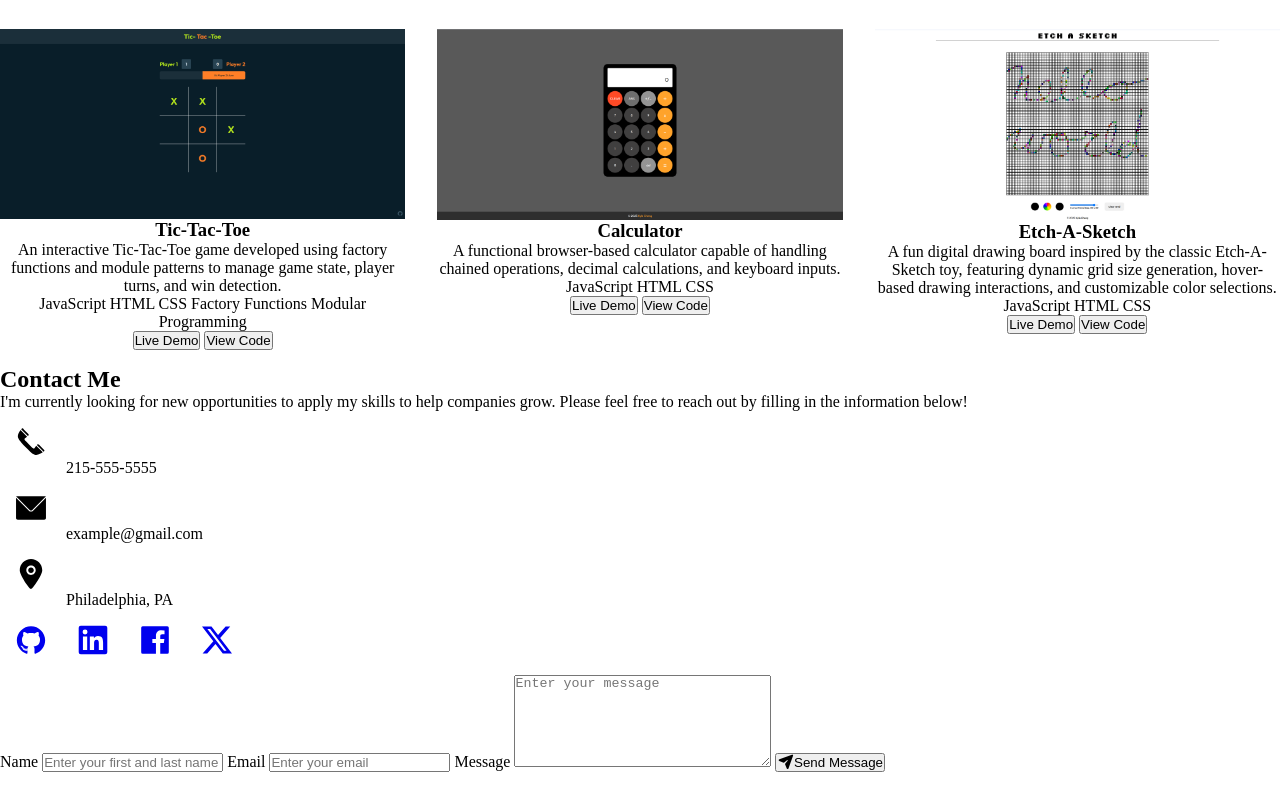
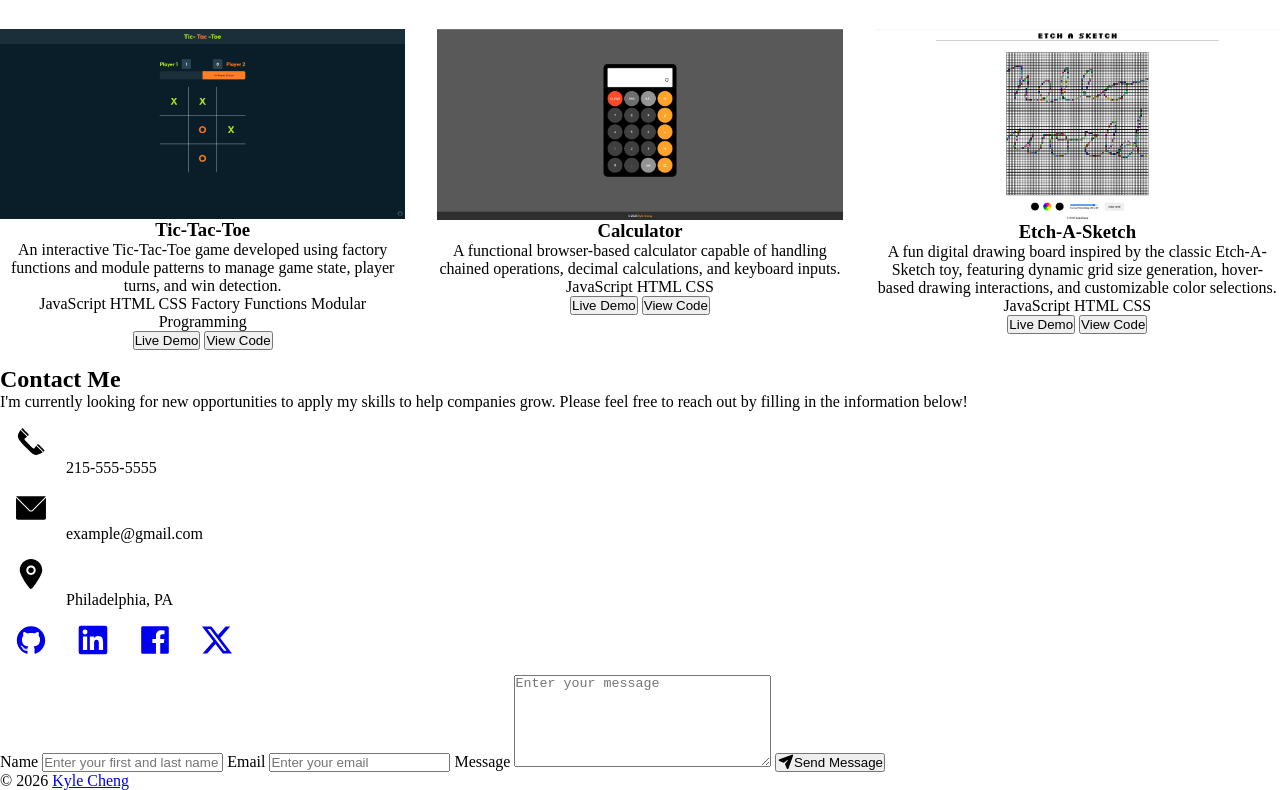
Before and after one commit to KyleCheng20/Homepage, a website built with webpack: page src/template.html in a window 1280 px wide. Shown: the part 1249-2039 px from the top of the page. Built offline with nearby package versions, Linux system fonts and the light colour scheme.

Commit message:
Create footer in html

```diff
--- a/src/template.html
+++ b/src/template.html
@@ -340,5 +340,11 @@
                 </div>
             </section>
         </main>
+
+        <footer>
+            <div class="footer-inner">
+                <p>© 2026 <a href="https://github.com/KyleCheng20" target="_blank">Kyle Cheng</a></p>
+            </div>
+        </footer>
     </body>
 </html>
```
